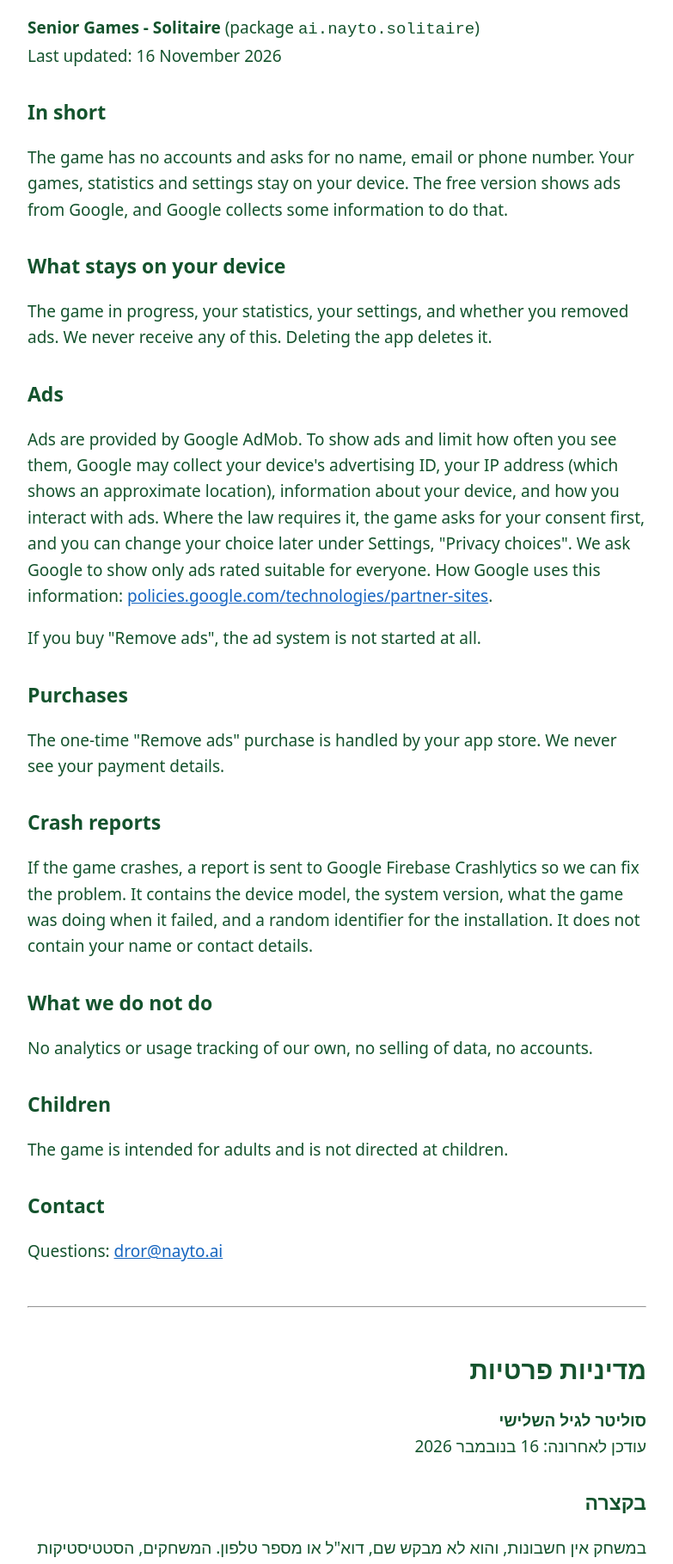
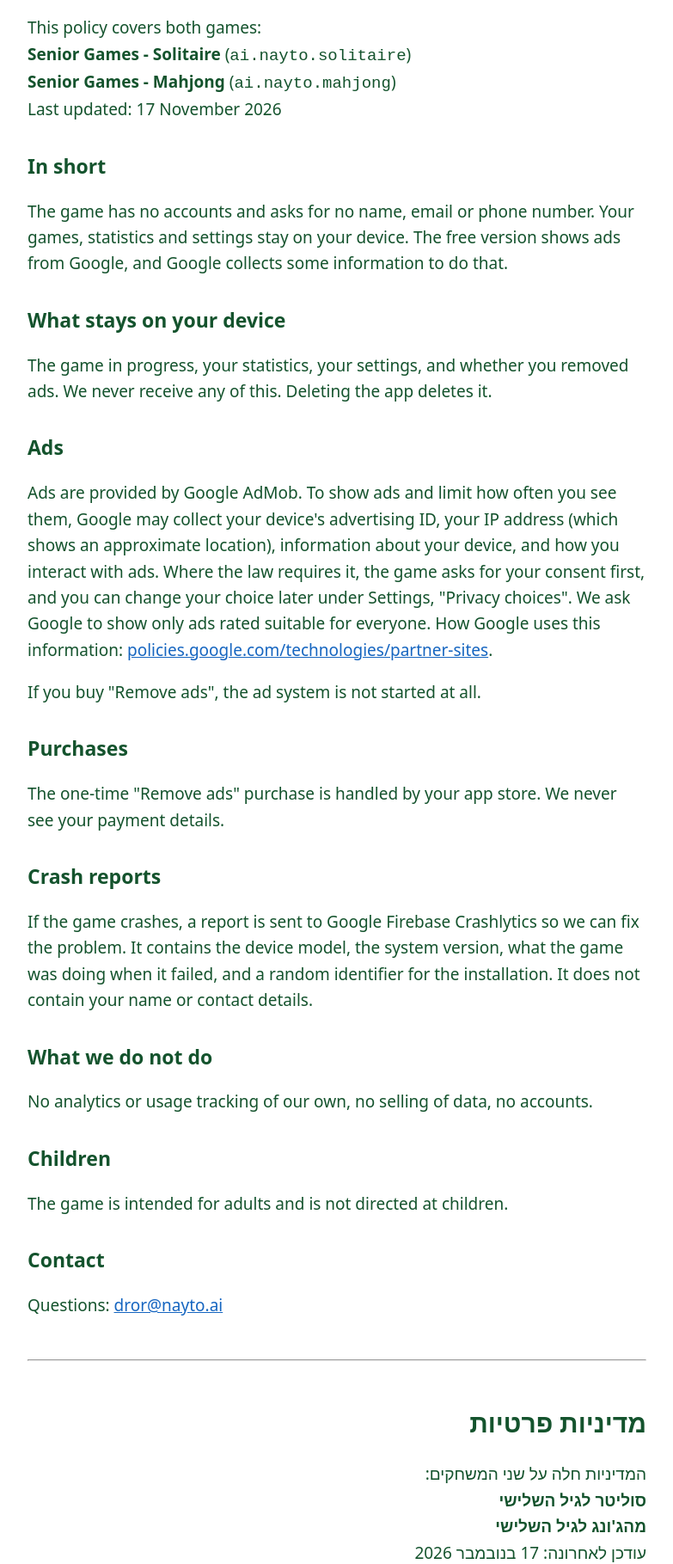
Before and after one commit to Dror-Bengal/solitaire-privacy, a plain HTML site: page index.html in a window 1280 px wide. Shown: the part 95-1914 px from the top of the page at 86% size, without its empty margins (248-1031 px from the left). Drawn offline with Linux system fonts and the light colour scheme.

Commit message:
Update privacy policy for Solitaire and Mahjong

```diff
--- a/index.html
+++ b/index.html
@@ -3,7 +3,7 @@
 <head>
 <meta charset="utf-8">
 <meta name="viewport" content="width=device-width, initial-scale=1">
-<title>Privacy Policy - Senior Games - Solitaire</title>
+<title>Privacy Policy - Senior Games</title>
 <style>
 body{font-family:system-ui,Arial,sans-serif;font-size:19px;line-height:1.6;max-width:720px;margin:0 auto;padding:24px 16px;color:#14532D;background:#fff}
 h1{font-size:30px}h2{font-size:23px;margin-top:32px}a{color:#1565C0}hr{margin:48px 0}
@@ -11,7 +11,7 @@ h1{font-size:30px}h2{font-size:23px;margin-top:32px}a{color:#1565C0}hr{margin:48
 </head>
 <body>
 <h1>Privacy Policy</h1>
-<p><strong>Senior Games - Solitaire</strong> (package <code>ai.nayto.solitaire</code>)<br>Last updated: 16 November 2026</p>
+<p>This policy covers both games:<br><strong>Senior Games - Solitaire</strong> (<code>ai.nayto.solitaire</code>)<br><strong>Senior Games - Mahjong</strong> (<code>ai.nayto.mahjong</code>)<br>Last updated: 17 November 2026</p>
 
 <h2>In short</h2>
 <p>The game has no accounts and asks for no name, email or phone number. Your games, statistics and settings stay on your device. The free version shows ads from Google, and Google collects some information to do that.</p>
@@ -42,7 +42,7 @@ h1{font-size:30px}h2{font-size:23px;margin-top:32px}a{color:#1565C0}hr{margin:48
 
 <div dir="rtl" lang="he">
 <h1>מדיניות פרטיות</h1>
-<p><strong>סוליטר לגיל השלישי</strong><br>עודכן לאחרונה: 16 בנובמבר 2026</p>
+<p>המדיניות חלה על שני המשחקים:<br><strong>סוליטר לגיל השלישי</strong><br><strong>מהג'ונג לגיל השלישי</strong><br>עודכן לאחרונה: 17 בנובמבר 2026</p>
 
 <h2>בקצרה</h2>
 <p>במשחק אין חשבונות, והוא לא מבקש שם, דוא"ל או מספר טלפון. המשחקים, הסטטיסטיקות וההגדרות שלך נשארים במכשיר שלך. הגרסה החינמית מציגה פרסומות של Google, ו-Google אוספת מידע מסוים לשם כך.</p>
```
